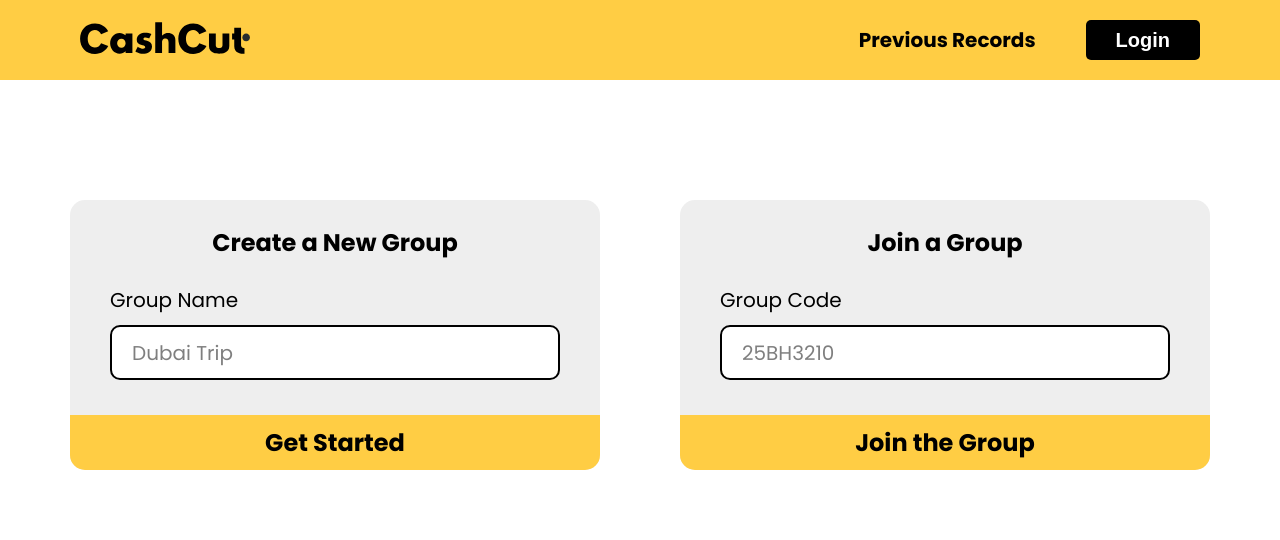
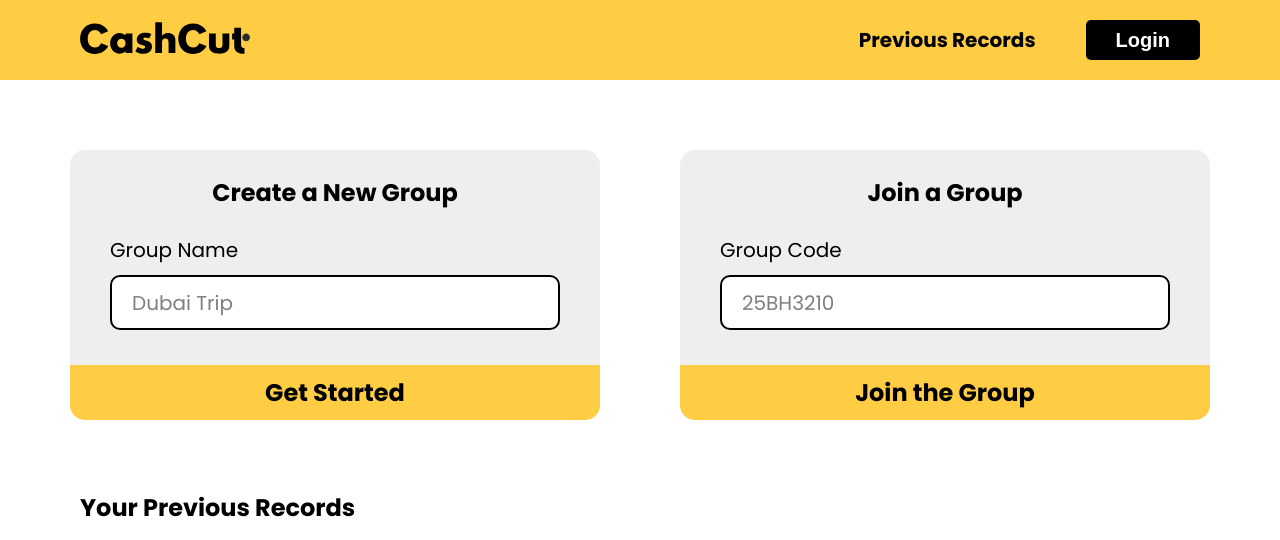
Before and after one commit to nikiljos/Raksul-training, a React (Create React App) app in the folder client/: page /home in a window 1280 px wide. Shown: the top 540 px of the page. Built offline with nearby package versions, Linux system fonts and the light colour scheme; no server answers.

Commit message:
fix: group main page css

```diff
--- a/client/src/components/GroupMain/GroupMain.css
+++ b/client/src/components/GroupMain/GroupMain.css
@@ -8,10 +8,8 @@
   align-items: center;
   grid-template-columns: 1fr 1fr;
 
-  padding: 100px 30px;
+  padding: 50px 30px;
   padding-bottom: 0;
-
-  margin-bottom: 20px;
 }
 
 .group-form-left,
```
